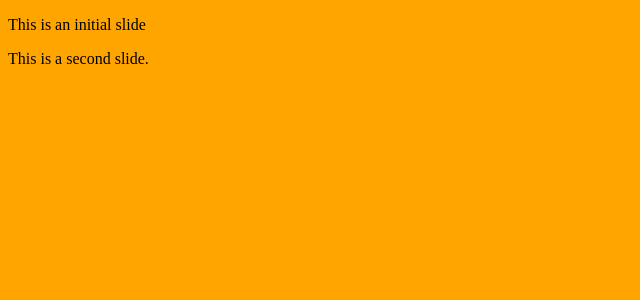
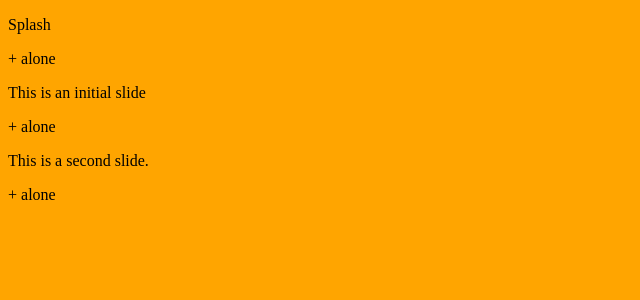
Before and after one commit to tleen/somewww-talk-jekyll, a Jekyll site: the page built from index.html, in a window 1280 px wide. Shown: the top 300 px of the page, without its empty margins (0-640 px from the left). Built offline with Jekyll 4.4.1, drawn with Linux system fonts in a browser that asks for light colours.

Commit message:
have normal and stacked slides working

```diff
--- a/index.html
+++ b/index.html
@@ -3,9 +3,17 @@ layout : slideshow
 ---
 <div class="reveal">
   <div class="slides">
-    {% for slide in site.slides %}
+    {% assign parents = site.slides | where: 'group_order', 0 | sort: 'order' %}
+    {% for parent in parents %}
+      {% assign group = site.slides | where: 'group', parent.group | sort: 'group_order' %}
     <section>
-    {{ slide.output }}
+      {% if group.size == 1 %}
+      {{ parent.output }} + alone
+      {% else %}
+        {% for slide in group %}
+      <section>{{ slide.output }}</section>
+        {% endfor %}
+      {% endif %}
     </section>
     {% endfor %}
   </div>
```
Also changed, not shown: _slides/initial.md (+3 -1 lines), _slides/second.md (+3 -0 lines), _slides/splash.md (added, +6 -0 lines).
